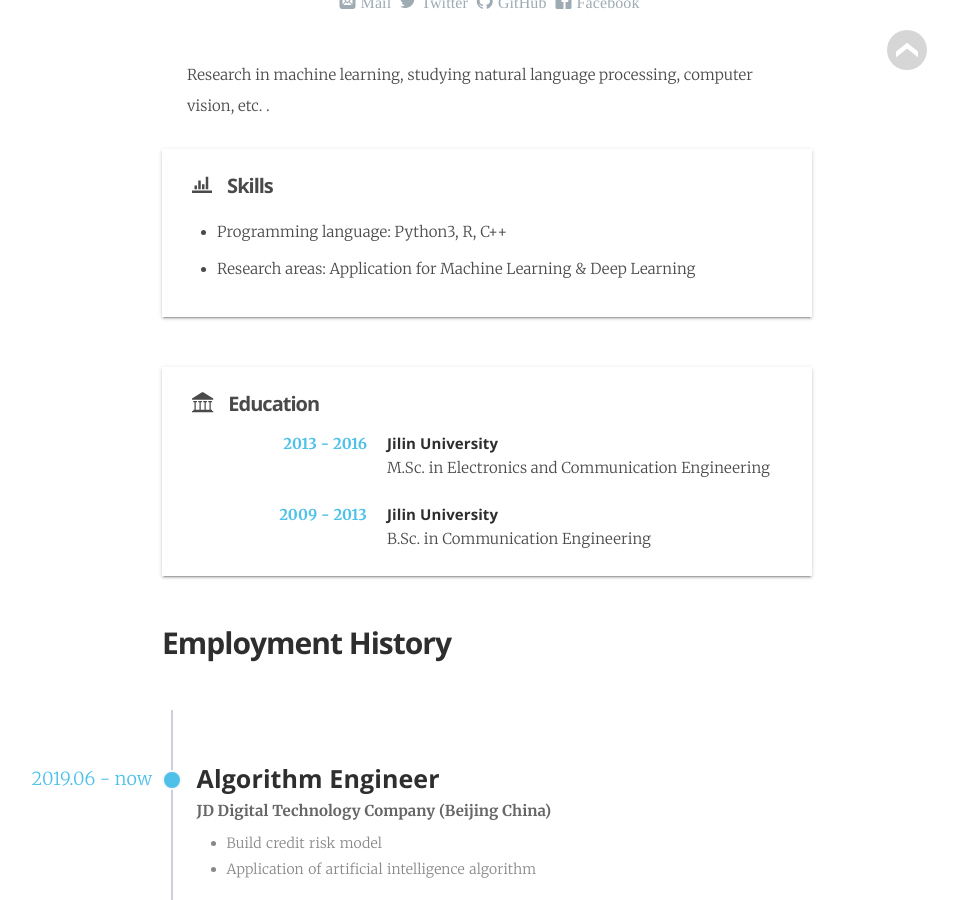
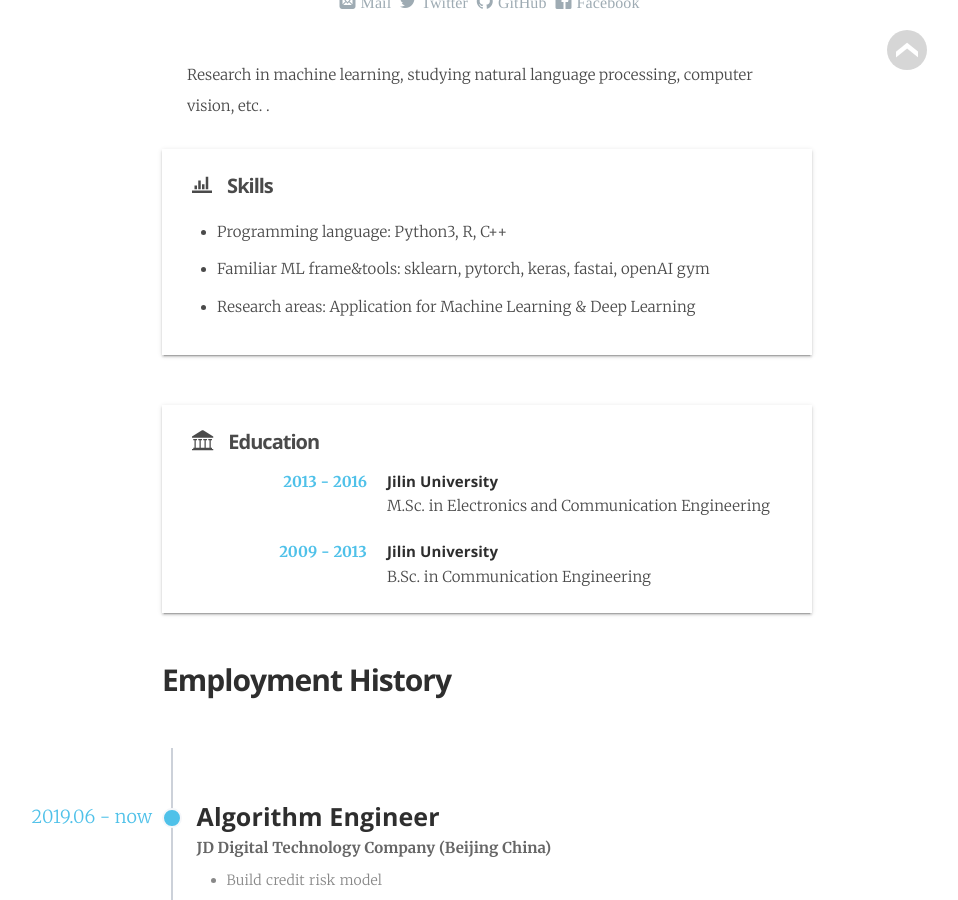
Before and after one commit to TyrionBian/tyrionbian.github.io, a Jekyll site: the page built from _pages/cv.md, in a window 1280 px wide and 900 px high, scrolled down 519 px. Shown: the whole window, without its empty margins (153-1111 px from the left). Built offline with Jekyll 4.4.1, drawn with Linux system fonts in a browser that asks for light colours; some web fonts are replaced.

Commit message:
add content

```diff
--- a/_data/cv.yml
+++ b/_data/cv.yml
@@ -2,6 +2,7 @@ tianliang:
     profile: "Research in machine learning, studying natural language processing, computer vision, etc. ."
     skills:
         - "Programming language: Python3, R, C++"
+        - "Familiar ML frame&tools: sklearn, pytorch, keras, fastai, openAI gym"
         - "Research areas: Application for Machine Learning & Deep Learning"
     education:
         - time:             "2013 - 2016"
```
